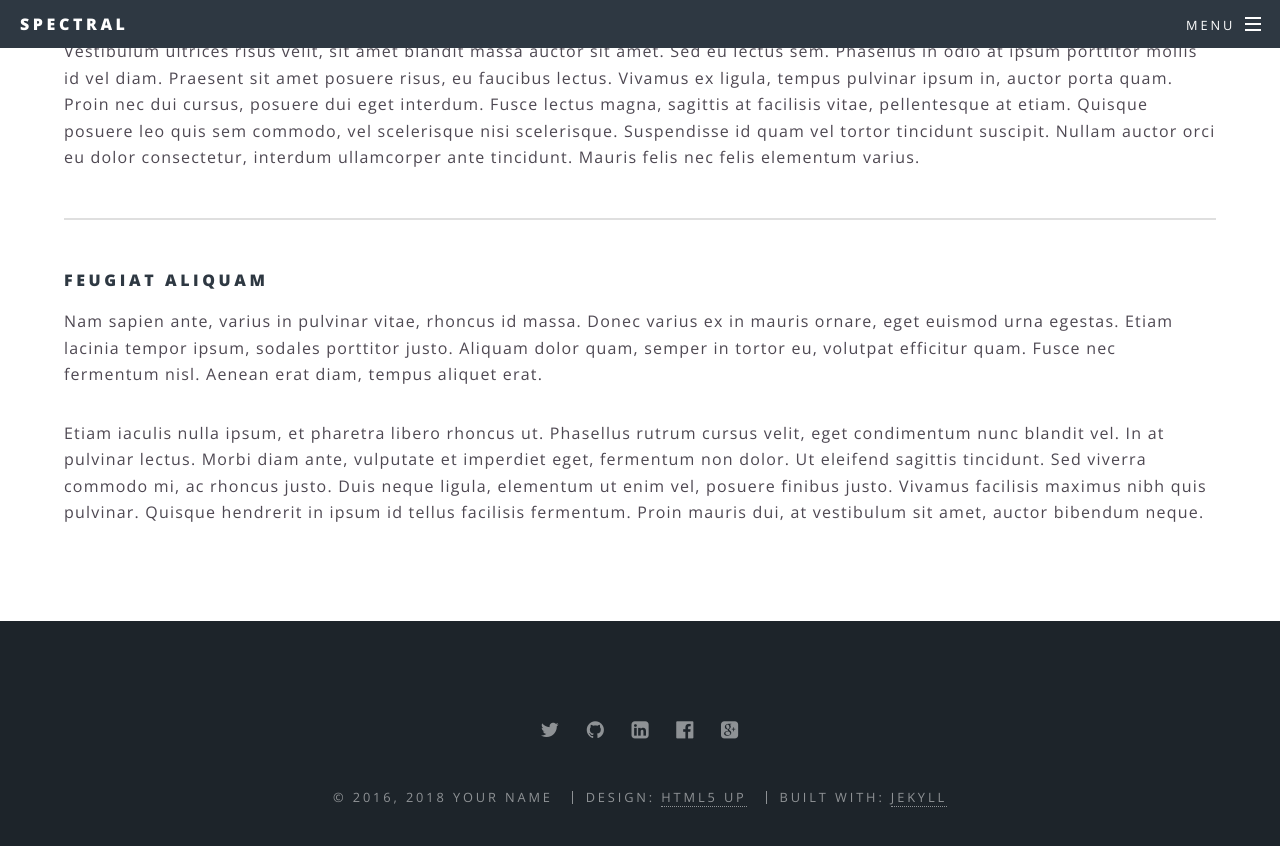
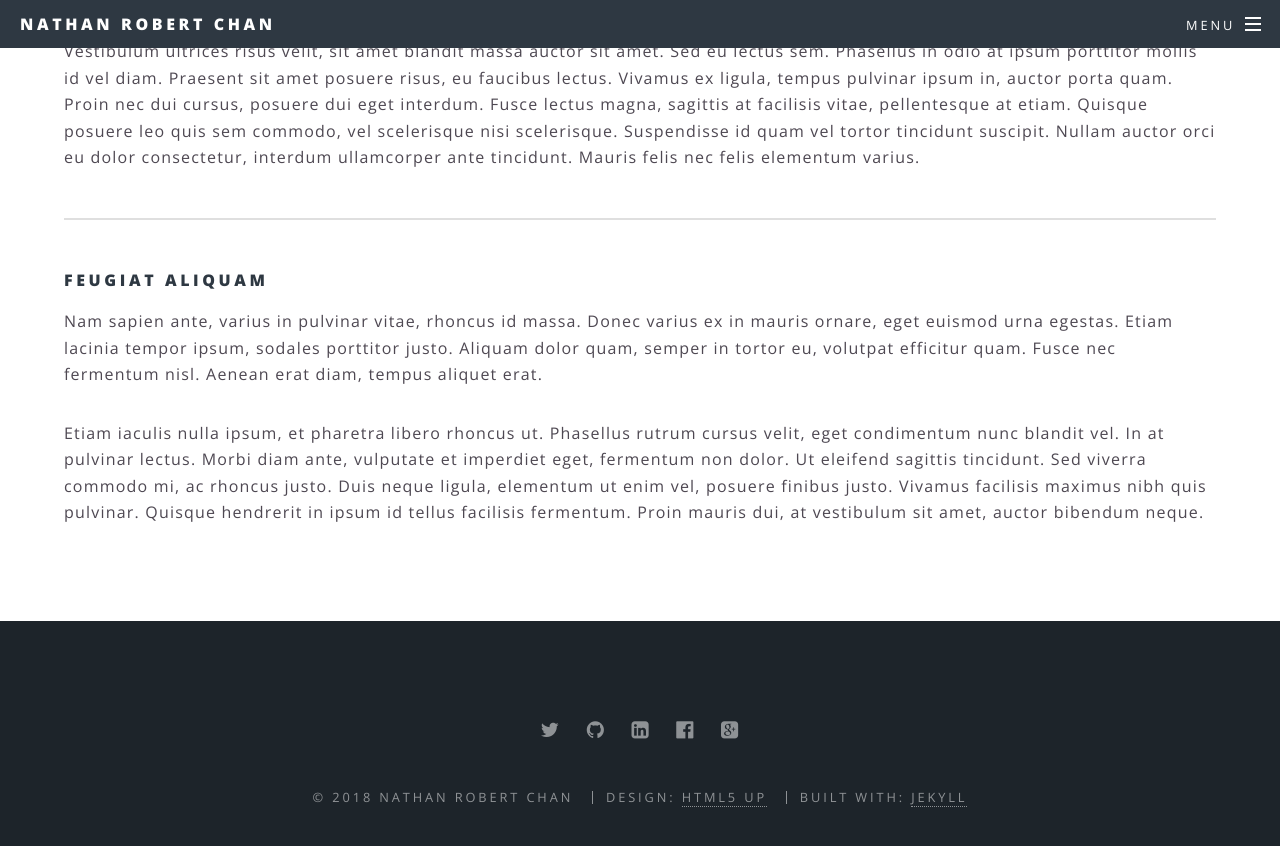
Before and after one commit to nathanchan13/nathanchan13.github.io, a Jekyll site: the page built from generic.html, in a window 1280 px wide and 900 px high, scrolled down 692 px. Shown: the top 846 px of the window. Built offline with Jekyll 4.4.1, drawn with Linux system fonts in a browser that asks for light colours.

Commit message:
Update config file

```diff
--- a/_config.yml
+++ b/_config.yml
@@ -2,16 +2,16 @@
 #
 
 # Site settings
-title: Spectral
+title: Nathan Robert Chan
 description: |
   Another fine responsive
   site template freebie
   crafted by [HTML5 UP](http://html5up.net)
-owner: Your Name # or company name
-first_published: 2016 # if migrating another site, the year of your first publish
-email: your-email@domain.com
+owner: Nathan Robert Chan
+first_published: 2018
+email: nathanrobert.chan@gmail.com
 baseurl: "" # the subpath of your site, e.g. /blog
-url: "http://yourdomain.com" # the base hostname & protocol for your site
+url: "https://nathanchan13.github.io/" # the base hostname & protocol for your site
 social:
   twitter: https://twitter.com/<username>
   github: https://github.com/<username>
```
